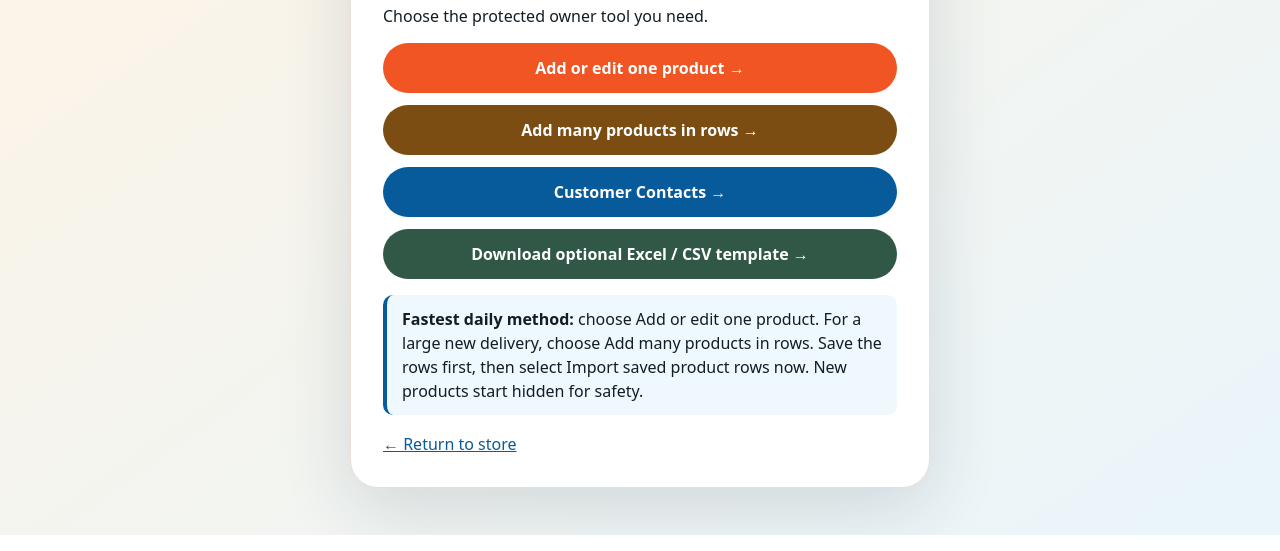
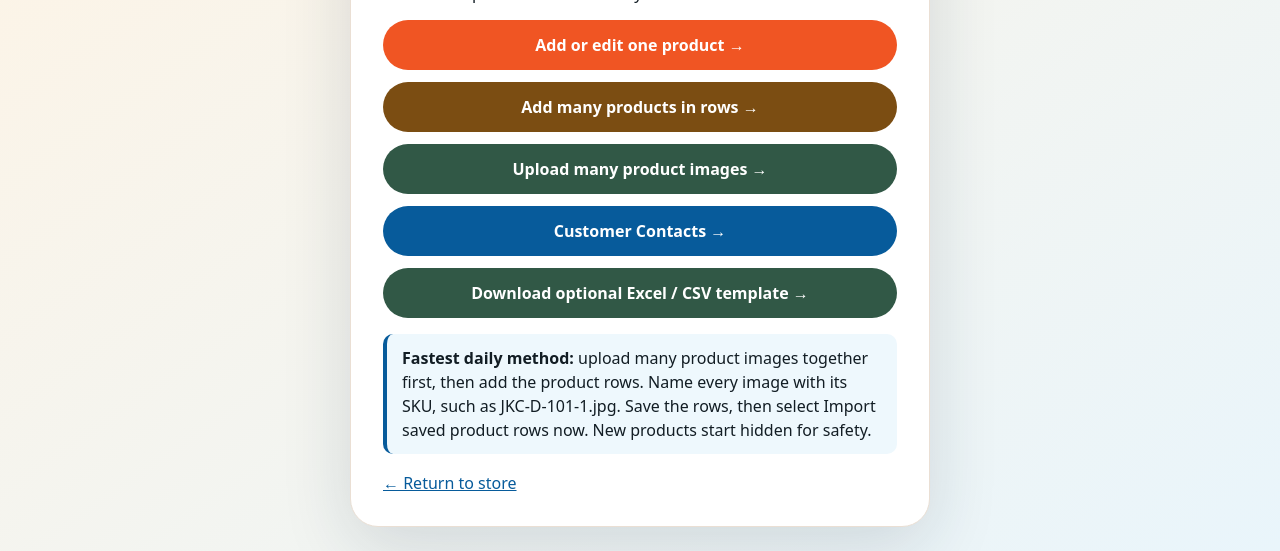
Before and after one commit to Lov2jk/Lov2JK, a plain HTML site: page admin/index.html in a window 1280 px wide. Shown: the part 265-816 px from the top of the page. Drawn offline with Linux system fonts and the light colour scheme.

Commit message:
Add reliable bulk product image upload

```diff
--- a/admin/index.html
+++ b/admin/index.html
@@ -14,9 +14,10 @@
     <p>Choose the protected owner tool you need.</p>
     <a class="btn" href="https://app.pagescms.org/lov2jk/lov2jk/main/collection/products" target="_blank" rel="noopener">Add or edit one product →</a>
     <a class="btn" href="https://app.pagescms.org/lov2jk/lov2jk/main/file/bulk_products" target="_blank" rel="noopener" style="background:#7b4d12">Add many products in rows →</a>
+    <a class="btn" href="https://github.com/Lov2jk/Lov2JK/upload/main/assets/images/products" target="_blank" rel="noopener" style="background:#315846">Upload many product images →</a>
     <a class="btn" href="https://jk-chennai-contacts.jkchennaioffice.workers.dev/admin/contacts" style="background:var(--blue)">Customer Contacts →</a>
     <a class="btn" href="../imports/products-template.csv" download="JK-Chennai-products-template.csv" style="background:#315846">Download optional Excel / CSV template →</a>
-    <p class="note"><b>Fastest daily method:</b> choose Add or edit one product. For a large new delivery, choose Add many products in rows. Save the rows first, then select Import saved product rows now. New products start hidden for safety.</p>
+    <p class="note"><b>Fastest daily method:</b> upload many product images together first, then add the product rows. Name every image with its SKU, such as JKC-D-101-1.jpg. Save the rows, then select Import saved product rows now. New products start hidden for safety.</p>
     <a class="back" href="../index.html">← Return to store</a>
   </main>
 </body>
```
Also changed, not shown: README.md.
